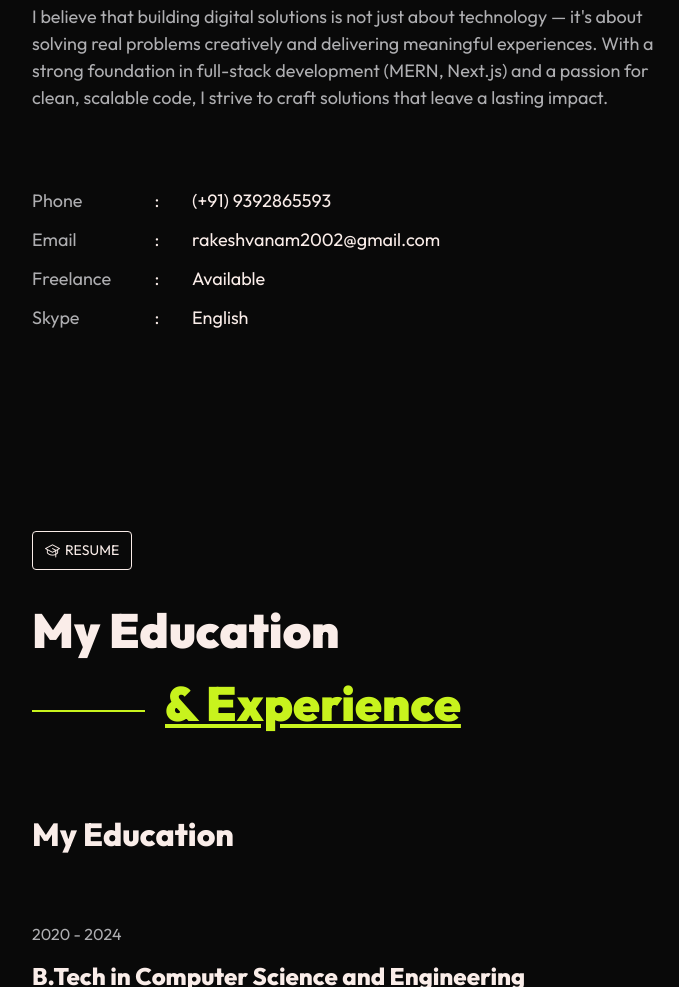
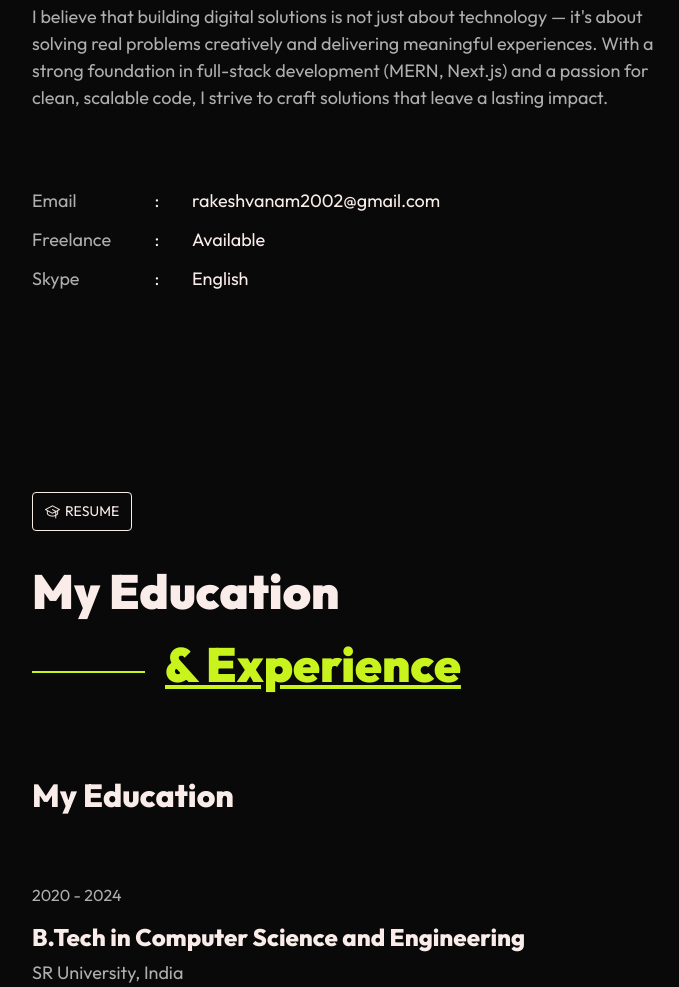
Before and after one commit to Rakeshvanam6868/RakeshVanam, a plain HTML site: page index.html in a window 1280 px wide. Shown: the part 1267-2254 px from the top of the page, without its empty margins (440-1119 px from the left). Drawn offline with Linux system fonts and the light colour scheme.

Commit message:
Removed my contact number

```diff
--- a/index.html
+++ b/index.html
@@ -521,11 +521,11 @@
           <div
             class="tz-about1-contact tz-text-l tz-text-white-neutral-3 tz-pt-lg-60 tz-pt-30 tz-pb-lg-60 tz-pb-30 wow fadeInUp"
           >
-            <div class="tz-about1-contact__item">
+            <!-- <div class="tz-about1-contact__item">
               <span class="tz-about1-contact__label">Phone</span>
               <span class="tz-about1-contact__separator">:</span>
               <span class="tz-about1-contact__value">(+91) 9392865593</span>
-            </div>
+            </div> -->
             <div class="tz-about1-contact__item">
               <span class="tz-about1-contact__label">Email</span>
               <span class="tz-about1-contact__separator">:</span>
```
Also changed, not shown: 1 other file.
